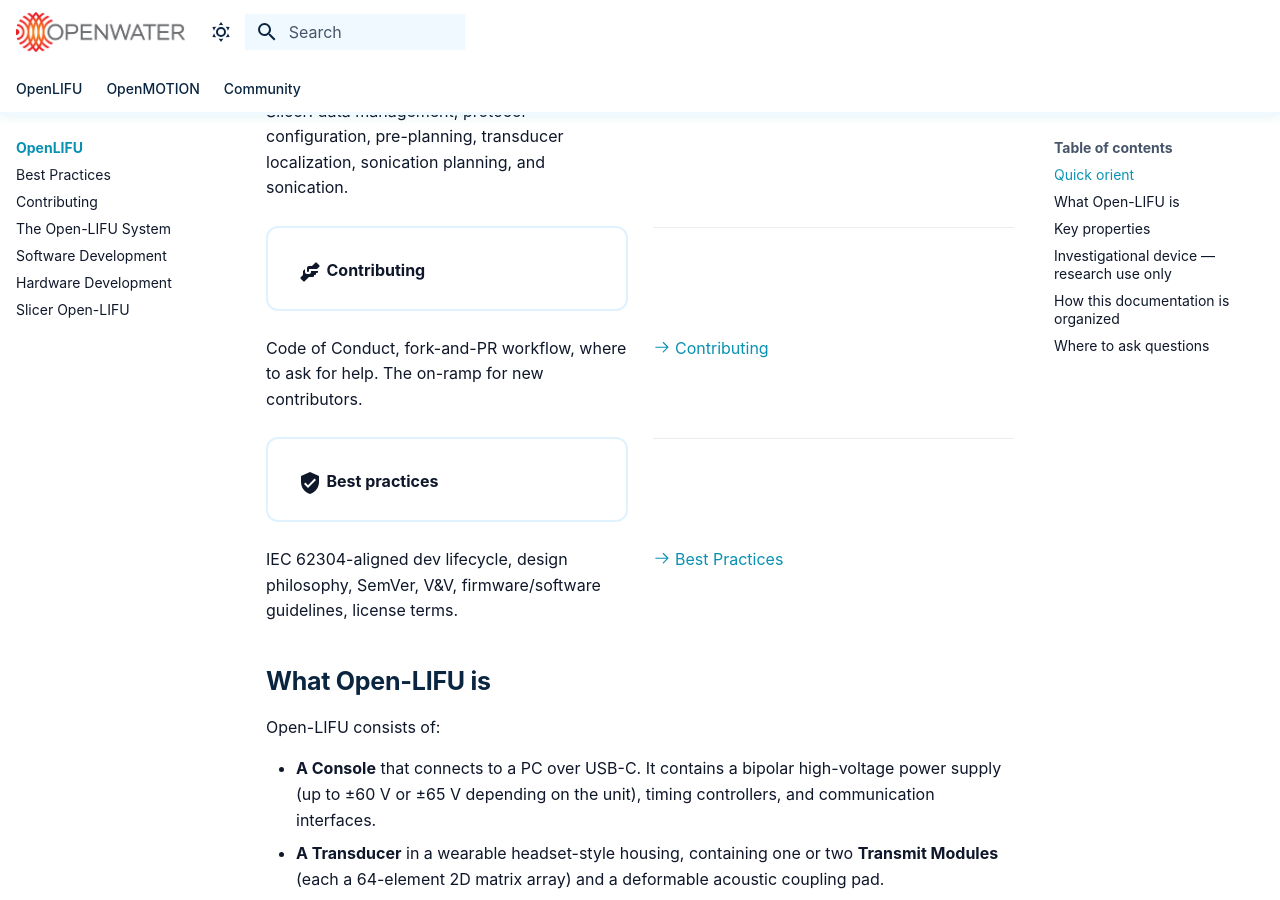
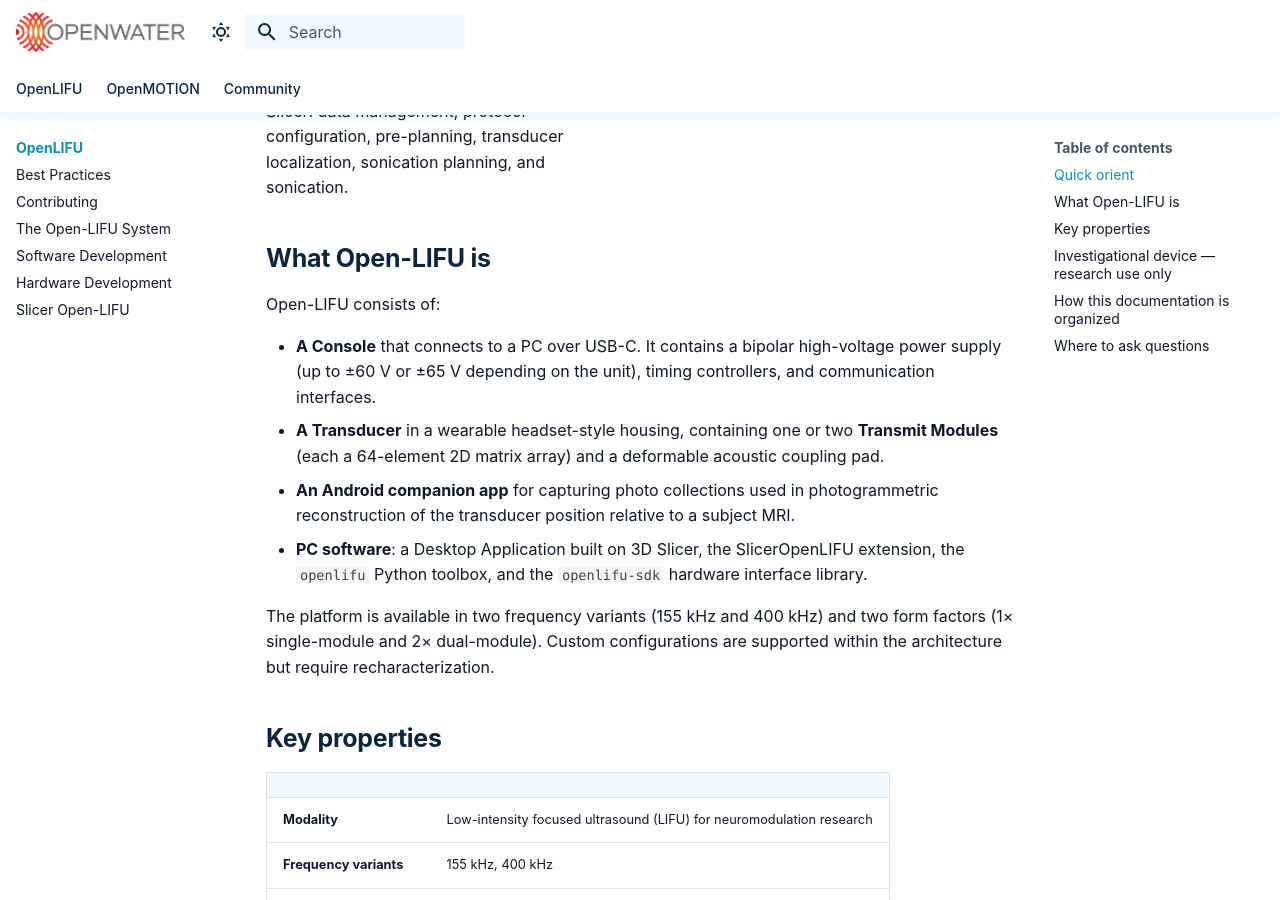
Before and after one commit to OpenwaterHealth/openwater-docs, an MkDocs documentation site: the page built from docs/openlifu/index.md, in a window 1280 px wide and 900 px high, scrolled down 1346 px. Built offline with MkDocs 1.6.1 and Material for MkDocs 9.7.7, drawn with Linux system fonts in a browser that asks for light colours; comment, search, counter and statistics services are not loaded.

Commit message:
Update index.md

```diff
--- a/docs/openlifu/index.md
+++ b/docs/openlifu/index.md
@@ -58,24 +58,6 @@ is also available for archival download.
   planning, and sonication.
 
   [:octicons-arrow-right-24: Slicer Open-LIFU](slicer.md)
-
-- :material-handshake:{ .lg .middle } __Contributing__
-
-  ---
-
-  Code of Conduct, fork-and-PR workflow, where to ask for help. The
-  on-ramp for new contributors.
-
-  [:octicons-arrow-right-24: Contributing](contributing.md)
-
-- :material-shield-check:{ .lg .middle } __Best practices__
-
-  ---
-
-  IEC 62304-aligned dev lifecycle, design philosophy, SemVer, V&V,
-  firmware/software guidelines, license terms.
-
-  [:octicons-arrow-right-24: Best Practices](best-practices.md)
 
 </div>
 
```
